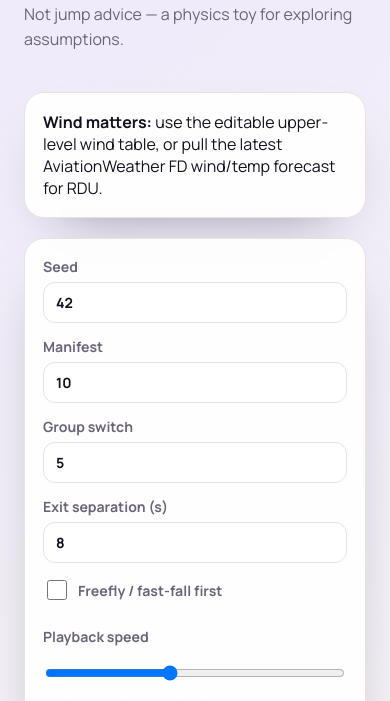
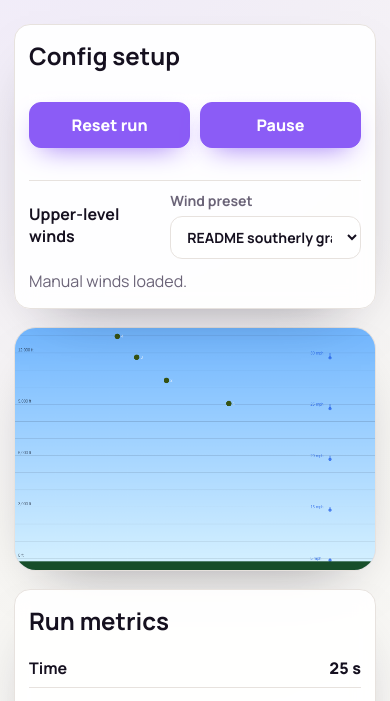
Before and after one commit to base698/freefall-drift, a website built with Vite: page index.html in a window 390 px wide. Shown: the part 201-902 px from the top of the page. Built offline with nearby package versions, Linux system fonts and the light colour scheme.

Commit message:
Improve mobile wind preset controls

```diff
--- a/src/main.ts
+++ b/src/main.ts
@@ -16,6 +16,53 @@ const defaultWindRows: WindsAloftLayer[] = [
   { altitudeFt: 12000, directionDeg: 180, speedMph: 30 },
 ];
 
+const windPresets: Record<string, { label: string; rows: WindsAloftLayer[] }> = {
+  readme: {
+    label: 'README southerly gradient',
+    rows: defaultWindRows,
+  },
+  calm: {
+    label: 'Calm / no drift',
+    rows: [
+      { altitudeFt: 0, directionDeg: 0, speedMph: 0 },
+      { altitudeFt: 3000, directionDeg: 0, speedMph: 0 },
+      { altitudeFt: 6000, directionDeg: 0, speedMph: 0 },
+      { altitudeFt: 9000, directionDeg: 0, speedMph: 0 },
+      { altitudeFt: 12000, directionDeg: 0, speedMph: 0 },
+    ],
+  },
+  light: {
+    label: 'Light mixed winds',
+    rows: [
+      { altitudeFt: 0, directionDeg: 210, speedMph: 4 },
+      { altitudeFt: 3000, directionDeg: 220, speedMph: 8 },
+      { altitudeFt: 6000, directionDeg: 240, speedMph: 12 },
+      { altitudeFt: 9000, directionDeg: 260, speedMph: 16 },
+      { altitudeFt: 12000, directionDeg: 280, speedMph: 20 },
+    ],
+  },
+  strongWest: {
+    label: 'Strong west winds',
+    rows: [
+      { altitudeFt: 0, directionDeg: 270, speedMph: 10 },
+      { altitudeFt: 3000, directionDeg: 270, speedMph: 22 },
+      { altitudeFt: 6000, directionDeg: 270, speedMph: 34 },
+      { altitudeFt: 9000, directionDeg: 270, speedMph: 46 },
+      { altitudeFt: 12000, directionDeg: 270, speedMph: 58 },
+    ],
+  },
+  crosswind: {
+    label: 'Crosswind shear',
+    rows: [
+      { altitudeFt: 0, directionDeg: 160, speedMph: 6 },
+      { altitudeFt: 3000, directionDeg: 190, speedMph: 14 },
+      { altitudeFt: 6000, directionDeg: 230, speedMph: 24 },
+      { altitudeFt: 9000, directionDeg: 280, speedMph: 32 },
+      { altitudeFt: 12000, directionDeg: 320, speedMph: 40 },
+    ],
+  },
+};
+
 app.innerHTML = `
   <header class="hero">
     <div>
@@ -28,32 +75,40 @@ app.innerHTML = `
     </div>
   </header>
   <main>
-    <section class="panel controls">
+    <section class="panel config-panel">
+      <div class="config-heading">
+        <div>
+          <h2>Config setup</h2>
+          <p>Pick a wind preset for quick mobile use, or tune the full scenario and wind table on desktop.</p>
+        </div>
+        <div class="buttons run-buttons">
+          <button id="reset">Reset run</button>
+          <button id="pause">Pause</button>
+        </div>
+      </div>
+      <div class="controls">
         <label>Seed <input id="seed" type="number" value="42" /></label>
         <label>Manifest <input id="numJumpers" type="number" min="2" max="24" value="10" /></label>
         <label>Group switch <input id="groupSwitch" type="number" min="1" max="24" value="5" /></label>
         <label>Exit separation (s) <input id="exitSeparationS" type="number" min="2" max="30" value="8" /></label>
         <label class="check"><input id="fastFallFirst" type="checkbox" /> Freefly / fast-fall first</label>
         <label>Playback speed <input id="speed" type="range" min="0.25" max="12" step="0.25" value="5" /></label>
-      <div class="buttons">
-        <button id="reset">Reset run</button>
-        <button id="pause">Pause</button>
       </div>
-    </section>
-    <section class="wind-panel panel">
-      <div class="wind-heading">
-        <div>
-          <h2>Upper-level winds</h2>
-          <p>Direction is aviation-style wind direction <strong>from</strong> degrees. Defaults mirror the README sample: 0:5 · 3000:15 · 6000:20 · 9000:25 · 12000:30 mph.</p>
+      <div class="wind-config">
+        <div class="wind-summary">
+          <strong>Upper-level winds</strong>
+          <label class="wind-preset">Wind preset <select id="windPreset">${Object.entries(windPresets).map(([key, preset]) => `<option value="${key}">${preset.label}</option>`).join('')}</select></label>
         </div>
+        <div class="wind-advanced">
           <div class="forecast-tools">
             <label>Station <input id="station" value="RDU" maxlength="4" /></label>
             <label>Forecast <select id="fcst"><option>06</option><option>12</option><option>24</option></select></label>
             <button id="loadForecast">Load RDU winds aloft</button>
           </div>
+          <div id="windRows" class="wind-rows"></div>
         </div>
-      <div id="windRows" class="wind-rows"></div>
         <div id="forecastStatus" class="small status-line">Manual winds loaded.</div>
+      </div>
     </section>
     <section class="sim-grid">
       <canvas id="scene" width="920" height="620" aria-label="Simulation canvas"></canvas>
@@ -66,6 +121,7 @@ app.innerHTML = `
           <div id="mcStatus" class="small status-line">Monte Carlo not run yet.</div>
         </div>
         <div id="mcResults" class="mc-results"></div>
+        <div class="desktop-notes">
         <h2>Deployment model</h2>
         <ul class="small">
           <li>Target: 3500 ft with ± jitter</li>
@@ -74,9 +130,10 @@ app.innerHTML = `
           <li>Landing-pattern risk: pair exposure below 1000 ft AGL, weighted higher near the ground</li>
           <li>Seeded: same URL/config gives same run</li>
         </ul>
+        </div>
       </aside>
     </section>
-    <section class="panel">
+    <section class="panel desktop-notes">
       <h2>What to look for</h2>
       <p>The original app argued that exit order should be evaluated by <em>canopy congestion</em>, not just freefall horizontal separation. This version makes the wind dependence explicit: small changes in upper-level winds can dominate opening locations and stacked-canopy timing.</p>
     </section>
@@ -103,6 +160,7 @@ const controls = {
   station: document.querySelector<HTMLInputElement>('#station')!,
   fcst: document.querySelector<HTMLSelectElement>('#fcst')!,
   monteCarloRuns: document.querySelector<HTMLInputElement>('#monteCarloRuns')!,
+  windPreset: document.querySelector<HTMLSelectElement>('#windPreset')!,
 };
 
 let windRows = [...defaultWindRows];
@@ -114,6 +172,10 @@ let paused = false;
 let last = performance.now();
 let accumulator = 0;
 const fixedDt = 1 / 30;
+
+function cloneRows(rows: WindsAloftLayer[]): WindsAloftLayer[] {
+  return rows.map(row => ({ ...row }));
+}
 
 function renderWindRows() {
   windRowsEl.innerHTML = windRows.map((row, index) => `
@@ -132,6 +194,15 @@ function renderWindRows() {
       reset();
     });
   });
+}
+
+function applyWindPreset(key: string) {
+  const preset = windPresets[key];
+  if (!preset) return;
+  windRows = cloneRows(preset.rows);
+  renderWindRows();
+  forecastStatus.textContent = `Loaded preset: ${preset.label}.`;
+  reset();
 }
 
 function reset() {
@@ -162,6 +233,7 @@ async function loadForecast() {
     const data = await res.json();
     if (!res.ok) throw new Error(data.error || `HTTP ${res.status}`);
     windRows = data.layers;
+    controls.windPreset.value = 'readme';
     renderWindRows();
     forecastStatus.textContent = `Loaded ${data.station} ${data.fcst}h forecast from AviationWeather. Valid/use window: ${data.header || 'see source'}`;
     reset();
@@ -339,6 +411,7 @@ function renderMetrics(snapshot: WorldSnapshot, s: RunSummary) {
 }
 
 for (const input of [controls.seed, controls.numJumpers, controls.groupSwitch, controls.exitSeparationS, controls.fastFallFirst]) input.addEventListener('input', reset);
+controls.windPreset.addEventListener('change', () => applyWindPreset(controls.windPreset.value));
 document.querySelector<HTMLButtonElement>('#reset')!.addEventListener('click', reset);
 document.querySelector<HTMLButtonElement>('#pause')!.addEventListener('click', (event) => { paused = !paused; (event.currentTarget as HTMLButtonElement).textContent = paused ? 'Resume' : 'Pause'; });
 document.querySelector<HTMLButtonElement>('#loadForecast')!.addEventListener('click', loadForecast);
--- a/src/styles.css
+++ b/src/styles.css
@@ -11,13 +11,22 @@ h2 { margin:0 0 12px; }
 p { color:var(--muted); line-height:1.55; }
 .hero-card, .panel { border:1px solid var(--line); background:var(--panel); border-radius:20px; padding:18px; box-shadow:0 24px 60px -36px rgba(20,16,31,.55); backdrop-filter:blur(10px); }
 main { max-width:1220px; margin:auto; padding:0 24px 40px; }
+.config-panel { margin-bottom:18px; }
+.config-heading { display:grid; grid-template-columns:minmax(0,1fr) auto; gap:18px; align-items:start; margin-bottom:14px; }
+.config-heading p { margin:0; }
 .controls { display:grid; grid-template-columns:repeat(auto-fit,minmax(150px,1fr)); gap:14px; align-items:end; }
-label { display:grid; gap:6px; color:var(--muted); font-weight:700; font-size:.88rem; }
+label { display:grid; gap:6px; color:var(--muted); font-weight:700; font-size:.88rem; min-width:0; }
 label.check { display:flex; align-items:center; gap:8px; padding-bottom:10px; }
-input, button { border:1px solid var(--line); background:white; color:var(--ink); border-radius:12px; padding:10px 12px; font:inherit; }
-input[type=checkbox] { width:20px; height:20px; }
+input, button, select { border:1px solid var(--line); background:white; color:var(--ink); border-radius:12px; padding:10px 12px; font:inherit; max-width:100%; }
+input:not([type=checkbox]), select { width:100%; }
+input[type=checkbox] { width:20px; height:20px; flex:0 0 auto; }
 button { background:var(--accent); color:white; border-color:var(--accent); font-weight:800; cursor:pointer; box-shadow:0 10px 28px -12px var(--accent); }
 .buttons { display:flex; gap:10px; flex-wrap:wrap; }
+.run-buttons { justify-content:flex-end; }
+.wind-config { margin-top:16px; border-top:1px solid var(--line); padding-top:14px; }
+.wind-summary { display:flex; justify-content:space-between; gap:12px; align-items:end; color:var(--muted); margin-bottom:12px; }
+.wind-summary strong { color:var(--ink); align-self:center; }
+.wind-summary .wind-preset { width:min(320px, 45%); }
 .wind-panel { margin:18px 0; }
 .wind-heading { display:grid; grid-template-columns:minmax(0,1fr) auto; gap:18px; align-items:end; }
 .forecast-tools { display:flex; gap:10px; align-items:end; flex-wrap:wrap; }
@@ -42,4 +51,20 @@ canvas { display:block; width:100%; border-radius:22px; border:1px solid var(--l
 .mc-results thead th { position:sticky; top:0; background:#fff; }
 .small { color:var(--muted); padding-left:20px; line-height:1.55; }
 code { background:#EFE9FB; border-radius:6px; padding:1px 5px; font-family:'JetBrains Mono',monospace; }
-@media (max-width: 900px) { .hero, .sim-grid, .wind-heading { grid-template-columns:1fr; } }
+@media (max-width: 900px) { .hero, .sim-grid, .wind-heading, .config-heading { grid-template-columns:1fr; } }
+@media (max-width: 640px) {
+  .hero { padding:24px 14px 12px; }
+  main { padding:0 14px 28px; }
+  .hero-card, .panel { padding:14px; border-radius:16px; }
+  .config-heading { gap:10px; }
+  .config-heading p, .hero-card, .wind-summary span, .wind-advanced, .desktop-notes { display:none; }
+  .controls { grid-template-columns:1fr 1fr; gap:10px; }
+  .controls label:not(.wind-preset) { display:none; }
+  .wind-preset { grid-column:1 / -1; }
+  .run-buttons { position:sticky; top:0; z-index:5; justify-content:stretch; padding:8px 0; background:linear-gradient(180deg,#FFFFFFF2,#FFFFFFCC); backdrop-filter:blur(8px); }
+  .run-buttons button { flex:1; min-height:46px; }
+  .wind-config { margin-top:10px; padding-top:10px; }
+  .wind-summary { display:flex; align-items:end; margin-bottom:4px; }
+  .wind-summary .wind-preset { width:62%; }
+  .small { padding-left:0; }
+}
```
Lines whose indentation alone changed are shown as unchanged.
